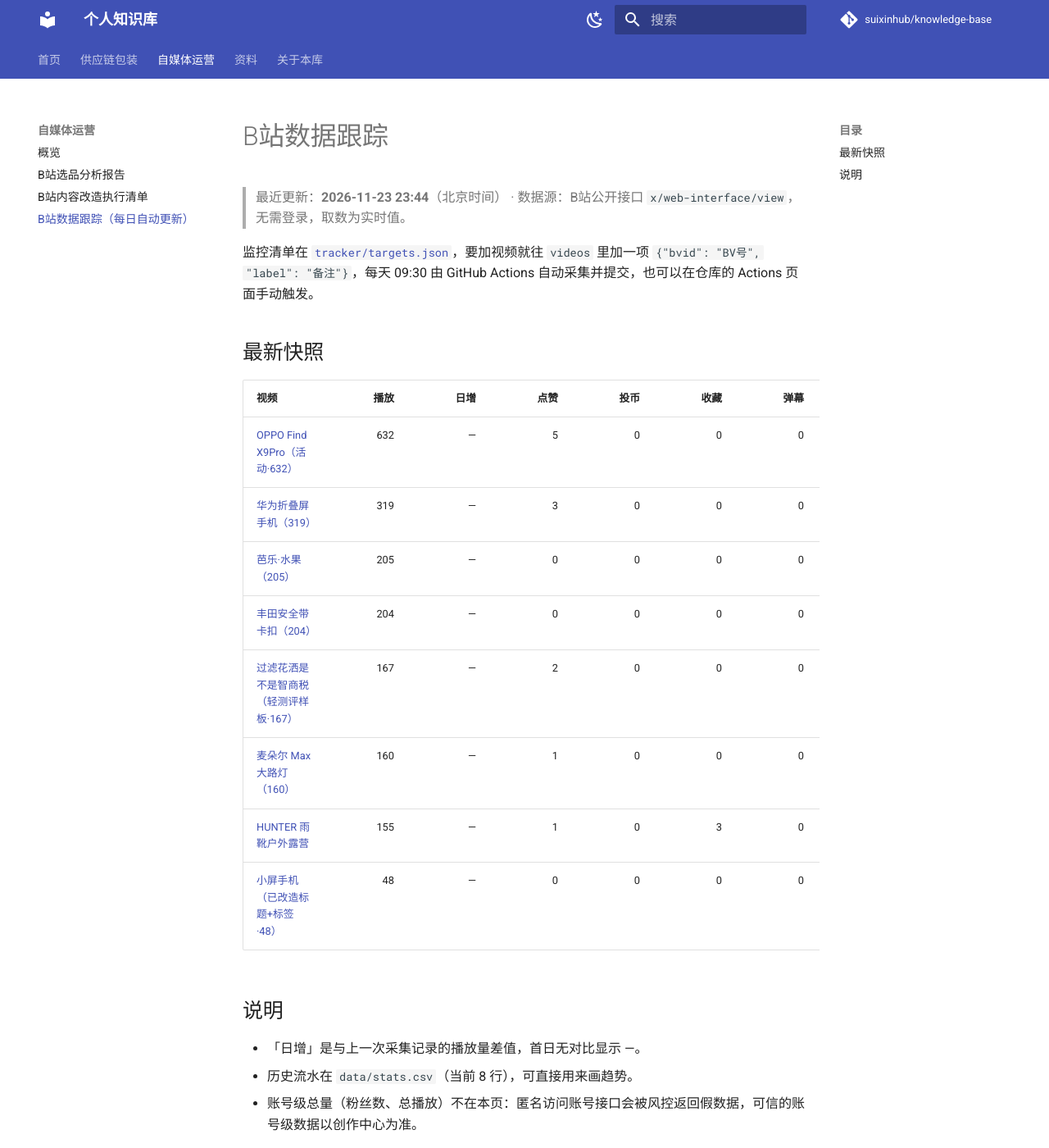
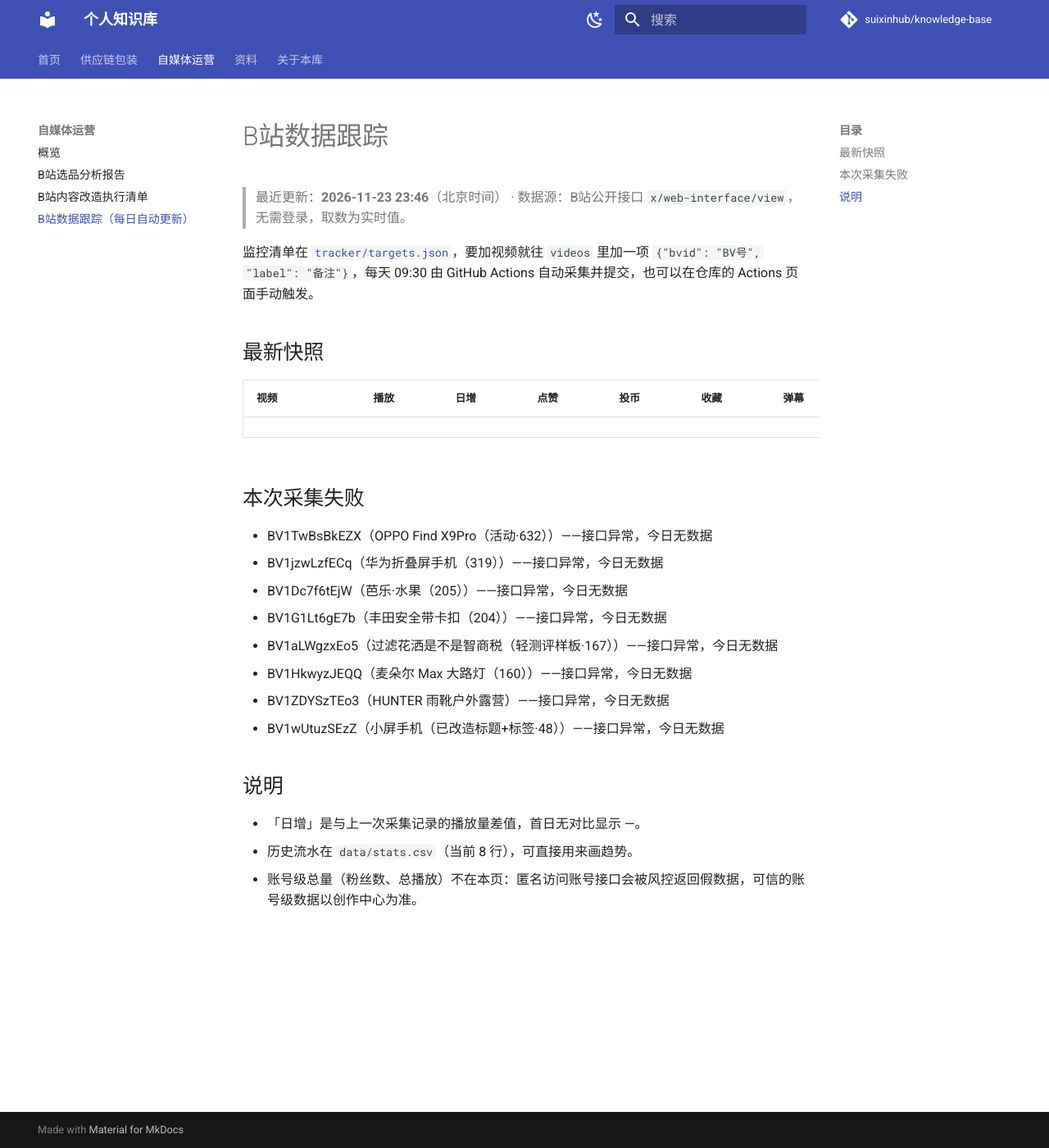
Before and after one commit to suixinhub/knowledge-base, an MkDocs documentation site: the page built from docs/自媒体运营/B站数据跟踪.md, in a window 1280 px wide and 1400 px high. Shown: the whole window at 82% size. Built offline with MkDocs 1.6.1 and Material for MkDocs 9.7.7, drawn with Linux system fonts in a browser that asks for light colours; comment, search, counter and statistics services are not loaded.

Commit message:
chore(bili): 每日数据快照 2026-11-23

```diff
--- a/docs/自媒体运营/B站数据跟踪.md
+++ b/docs/自媒体运营/B站数据跟踪.md
@@ -1,6 +1,6 @@
 # B站数据跟踪
 
-> 最近更新：**2026-11-23 23:44**（北京时间） · 数据源：B站公开接口 `x/web-interface/view`，无需登录，取数为实时值。
+> 最近更新：**2026-11-23 23:46**（北京时间） · 数据源：B站公开接口 `x/web-interface/view`，无需登录，取数为实时值。
 
 监控清单在 [`tracker/targets.json`](https://github.com/suixinhub/knowledge-base/blob/main/tracker/targets.json)，要加视频就往 `videos` 里加一项 `{"bvid": "BV号", "label": "备注"}`，每天 09:30 由 GitHub Actions 自动采集并提交，也可以在仓库的 Actions 页面手动触发。
 
@@ -8,14 +8,17 @@
 
 | 视频 | 播放 | 日增 | 点赞 | 投币 | 收藏 | 弹幕 | 评论 | 分享 |
 |---|--:|--:|--:|--:|--:|--:|--:|--:|
-| [OPPO Find X9Pro（活动·632）](https://www.bilibili.com/video/BV1TwBsBkEZX) | 632 | — | 5 | 0 | 0 | 0 | 1 | 0 |
-| [华为折叠屏手机（319）](https://www.bilibili.com/video/BV1jzwLzfECq) | 319 | — | 3 | 0 | 0 | 0 | 1 | 0 |
-| [芭乐·水果（205）](https://www.bilibili.com/video/BV1Dc7f6tEjW) | 205 | — | 0 | 0 | 0 | 0 | 1 | 0 |
-| [丰田安全带卡扣（204）](https://www.bilibili.com/video/BV1G1Lt6gE7b) | 204 | — | 0 | 0 | 0 | 0 | 1 | 0 |
-| [过滤花洒是不是智商税（轻测评样板·167）](https://www.bilibili.com/video/BV1aLWgzxEo5) | 167 | — | 2 | 0 | 0 | 0 | 1 | 0 |
-| [麦朵尔 Max 大路灯（160）](https://www.bilibili.com/video/BV1HkwyzJEQQ) | 160 | — | 1 | 0 | 0 | 0 | 1 | 0 |
-| [HUNTER 雨靴户外露营](https://www.bilibili.com/video/BV1ZDYSzTEo3) | 155 | — | 1 | 0 | 3 | 0 | 1 | 0 |
-| [小屏手机（已改造标题+标签·48）](https://www.bilibili.com/video/BV1wUtuzSEzZ) | 48 | — | 0 | 0 | 0 | 0 | 1 | 0 |
+
+## 本次采集失败
+
+- BV1TwBsBkEZX（OPPO Find X9Pro（活动·632））——接口异常，今日无数据
+- BV1jzwLzfECq（华为折叠屏手机（319））——接口异常，今日无数据
+- BV1Dc7f6tEjW（芭乐·水果（205））——接口异常，今日无数据
+- BV1G1Lt6gE7b（丰田安全带卡扣（204））——接口异常，今日无数据
+- BV1aLWgzxEo5（过滤花洒是不是智商税（轻测评样板·167））——接口异常，今日无数据
+- BV1HkwyzJEQQ（麦朵尔 Max 大路灯（160））——接口异常，今日无数据
+- BV1ZDYSzTEo3（HUNTER 雨靴户外露营）——接口异常，今日无数据
+- BV1wUtuzSEzZ（小屏手机（已改造标题+标签·48））——接口异常，今日无数据
 
 ## 说明
 
```
